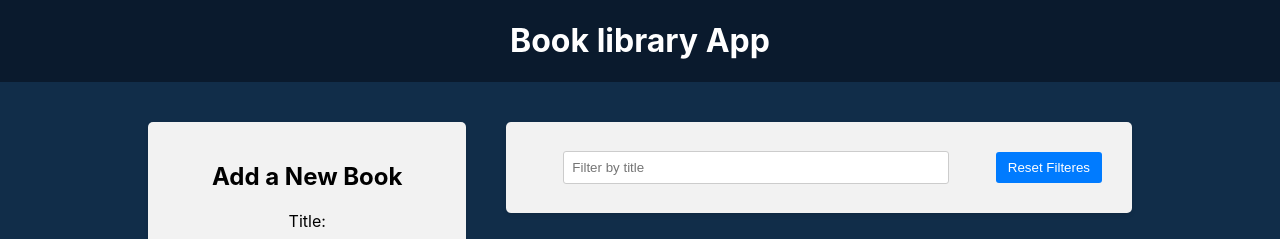
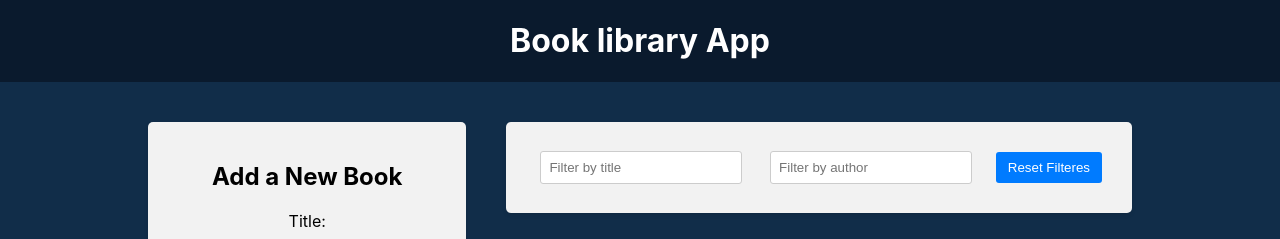
Before and after one commit to nichtiak/Book-management, a React (Create React App) app in the folder frontend/: page / in a window 1280 px wide. Shown: the top 239 px of the page. Built offline with nearby package versions, Linux system fonts and the light colour scheme.

Commit message:
Filter by author

```diff
--- a/frontend/src/components/BookList/BookList.js
+++ b/frontend/src/components/BookList/BookList.js
@@ -1,12 +1,13 @@
 import { useSelector, useDispatch } from 'react-redux'
 import { deleteBook, toggleFavorite } from '../../redux/books/actionCreators'
 import { BsBookmarkStar, BsBookmarkStarFill } from 'react-icons/bs'
-import { selectTitleFilter } from '../../redux/slices/filterSlice'
+import { selectTitleFilter, selectAuthorFilter } from '../../redux/slices/filterSlice'
 import './BookList.css'
 
 const BookList = () => {
   const books = useSelector((state) => state.books)
   const titleFilter = useSelector(selectTitleFilter)
+  const authorFilter = useSelector(selectAuthorFilter)
   const dispatch = useDispatch()
 
   const handleDeleteBook = (id) => {
@@ -19,8 +20,9 @@ const BookList = () => {
 
   const filteredBooks = books.filter((book) => {
     const matchesTitle = book.title.toLowerCase().includes(titleFilter.toLowerCase())
-    console.log({ title: book.title, matchesTitle })
-    return matchesTitle
+    const matchesAuthor = book.author.toLowerCase().includes(authorFilter.toLowerCase())
+    const matchesBoth = matchesTitle && matchesAuthor
+    return matchesBoth
   })
 
   return (
--- a/frontend/src/components/Filter/Filter.js
+++ b/frontend/src/components/Filter/Filter.js
@@ -1,14 +1,19 @@
 import { useDispatch, useSelector } from 'react-redux'
-import { setTitleFilter, selectTitleFilter, resetFilteres } from '../../redux/slices/filterSlice'
+import { setTitleFilter, setAuthorFilter, selectAuthorFilter, selectTitleFilter, resetFilteres } from '../../redux/slices/filterSlice'
 import './Filter.css'
 import { use } from 'react'
 
 const Filter = () => {
   const dispatch = useDispatch()
   const titleFilter = useSelector(selectTitleFilter)
+  const authorFilter = useSelector(selectAuthorFilter)
 
   const handleTitleFilterChange = (e) => {
     dispatch(setTitleFilter(e.target.value))
+  }
+
+  const handleAuthorFilterChange = (e) => {
+    dispatch(setAuthorFilter(e.target.value))
   }
 
   const handleResetFilteres = () => {
@@ -26,6 +31,14 @@ const Filter = () => {
             onChange={handleTitleFilterChange}
           />
         </div>
+        <div className="filter-group">
+          <input
+            type="text"
+            placeholder="Filter by author"
+            value={authorFilter}
+            onChange={handleAuthorFilterChange}
+          />
+        </div>
         <button type="button" onClick={handleResetFilteres}>Reset Filteres</button>
       </div>
     </div>
--- a/frontend/src/redux/slices/filterSlice.js
+++ b/frontend/src/redux/slices/filterSlice.js
@@ -1,7 +1,8 @@
 import { createSlice } from '@reduxjs/toolkit'
 
 const initialState = {
-  title: ''
+  title: '',
+  author: ''
 }
 
 const filterSlice = createSlice({
@@ -11,12 +12,16 @@ const filterSlice = createSlice({
     setTitleFilter: (state, action) => {
       return {...state, title: action.payload}
     },
+    setAuthorFilter: (state, action) => {
+      return {...state, author: action.payload}
+    },
     resetFilteres: (state) => {
       return initialState;
     }
   }
 })
 
-export const { setTitleFilter, resetFilteres } = filterSlice.actions
-export const selectTitleFilter= (state) => state.filter.title
+export const { setTitleFilter, resetFilteres, setAuthorFilter } = filterSlice.actions
+export const selectTitleFilter = (state) => state.filter.title
+export const selectAuthorFilter = (state) => state.filter.author
 export default filterSlice.reducer
```
